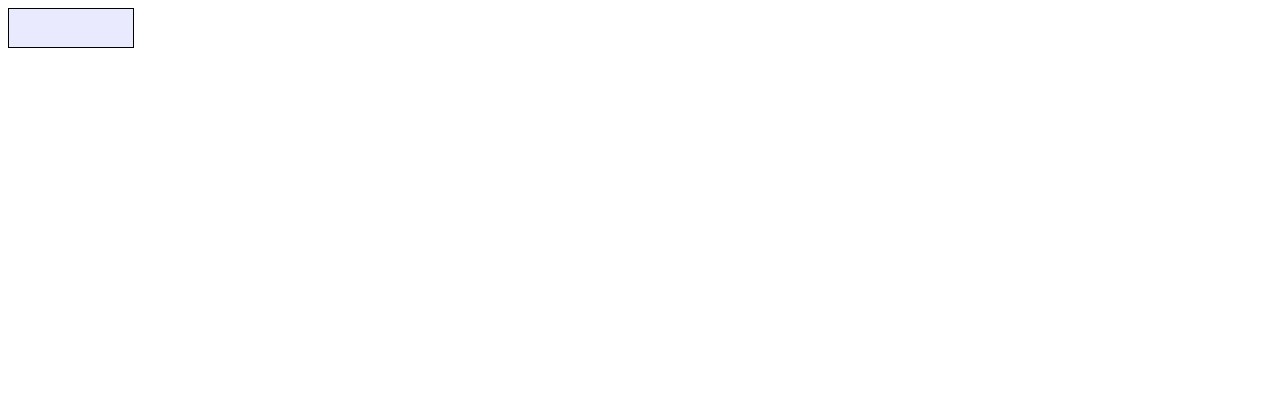
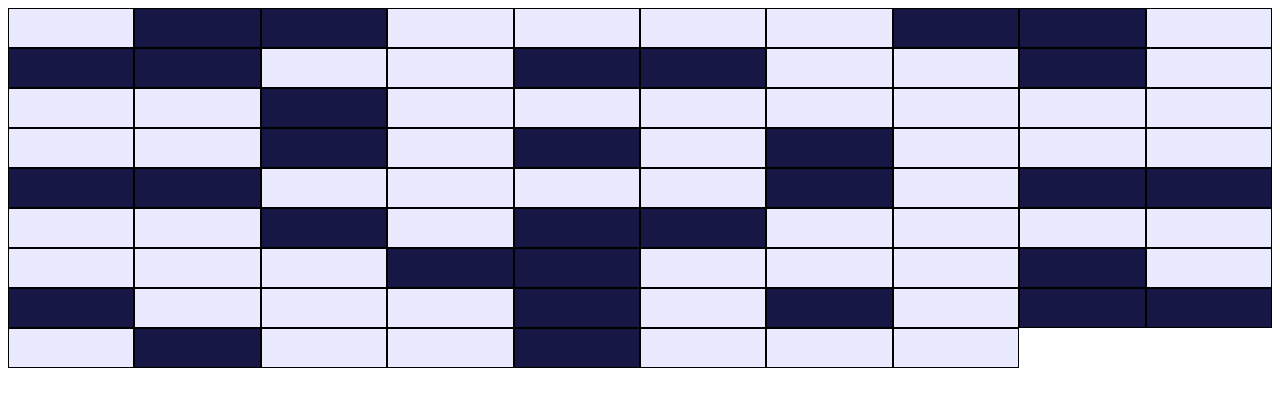
Before and after one commit to MattRueter/portfolio_website, a React (Create React App) app: page / in a window 1280 px wide. Shown: the top 406 px of the page. Built offline with nearby package versions, Linux system fonts and the light colour scheme.

Commit message:
creat random size for BrickWall component.

```diff
--- a/src/BrickWall.js
+++ b/src/BrickWall.js
@@ -1,5 +1,14 @@
 import './index.css';
 
+let size = selectSize();
+function selectSize (){
+	let size =[]
+	const number = Math.floor(Math.random() * 100);
+	for(let i = 0; i < number; i++){
+		size.push(i);
+	}
+	return size;
+}
 
 function selectColor (){
 	let color = ""
@@ -14,9 +23,16 @@ function selectColor (){
 
 
 export default function BrickWall (){
+	const bricks = size.map((brick)=>{
+		let key =brick;
+		return(
+			<Brick key={key} color = {selectColor()} />
+		)
+	});
+
 	return (
 		<div id="brickWall">
-			<Brick color={selectColor()}/>
+			{bricks}
 		</div>
 	)
 }
```
